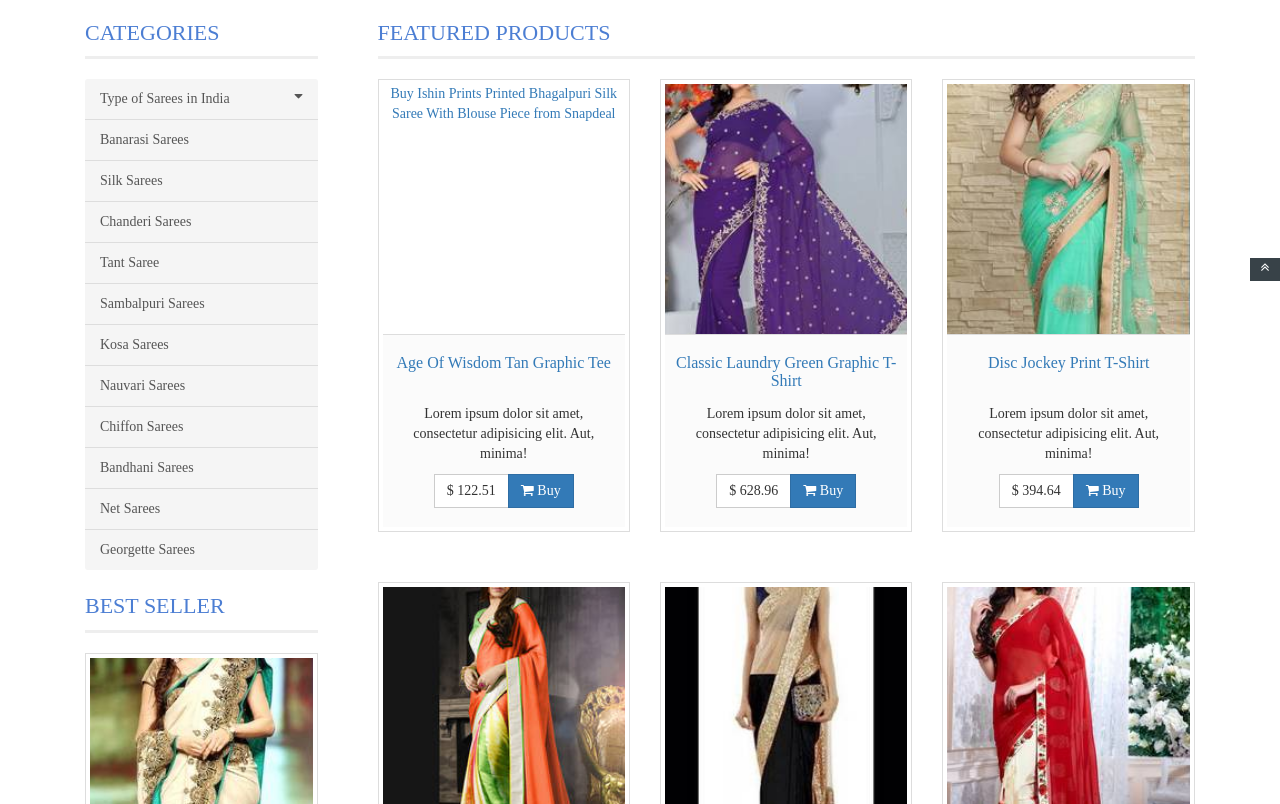
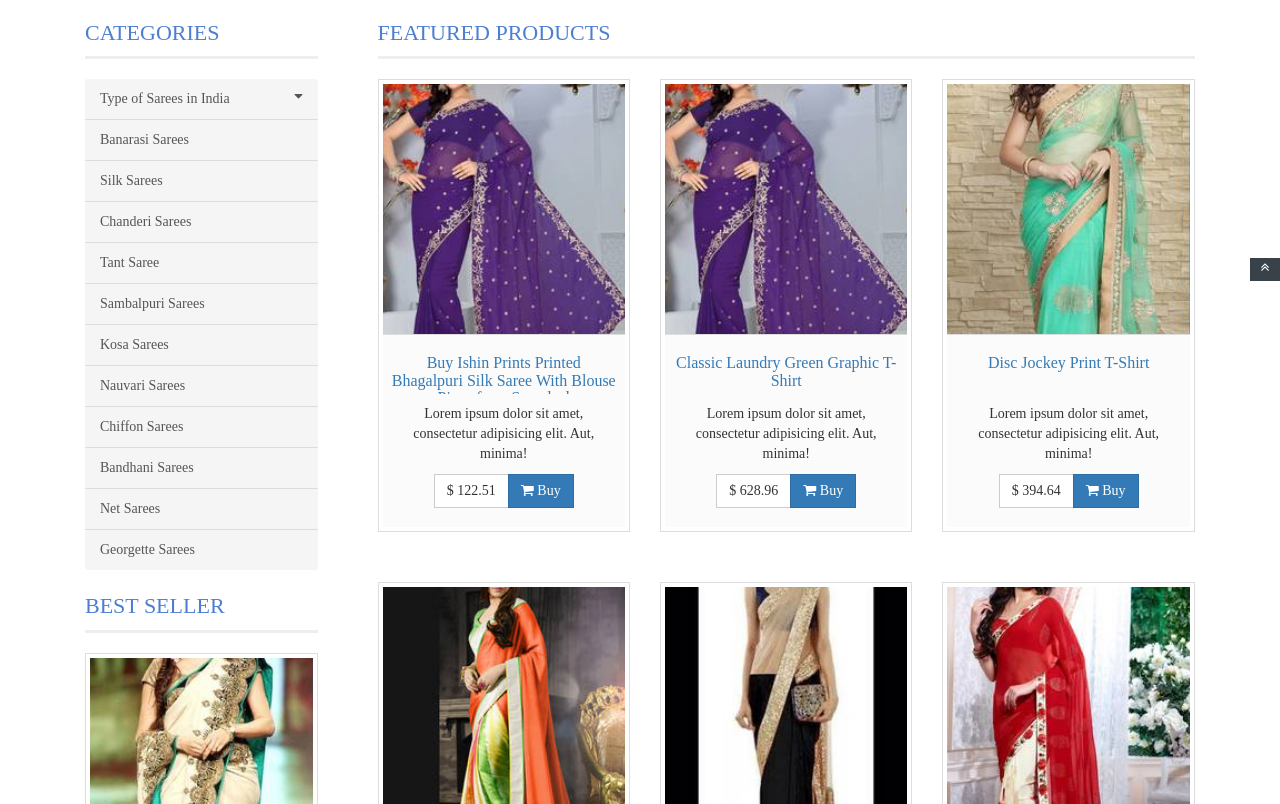
Before and after one commit to anupamryadav/saree, a plain HTML site: page index.html in a window 1280 px wide. Shown: the part 519-1323 px from the top of the page. Drawn offline with nearby package versions, Linux system fonts and the light colour scheme; files whose address does not match are found by name; a web font is replaced by a local one.

Commit message:
add link

```diff
--- a/index.html
+++ b/index.html
@@ -249,13 +249,12 @@
                     </div>
                     <div class="col-lg-4 col-sm-4 hero-feature text-center">
                         <div class="thumbnail">
-
-
-                                <a class="link-p" style="overflow: hidden; position: relative;" href='http://www.snapdeal.com/product/ishin-prints-printed-bhagalpuri-silk/622965100762?utm_source=aff_prog&utm_campaign=afts&offer_id=17&aff_id=70203' target=_blank>Buy Ishin Prints Printed Bhagalpuri Silk Saree With Blouse Piece from Snapdeal</a>
-
-
+                                                       <a href="detail.html" class="link-p" style="overflow: hidden; position: relative;">
+                                <img src="images/product-3.jpg" alt="" style="position: absolute; width: 250px; height: auto; max-width: none; max-height: none; left: -4px; top: 0px;">
+                            </a>
                             <div class="caption prod-caption">
-                                <h4><a href="detail.html">Age Of Wisdom Tan Graphic Tee</a></h4>
+                                <h4>
+                                <a class="link-p" style="overflow: hidden; position: relative;" href='http://www.snapdeal.com/product/ishin-prints-printed-bhagalpuri-silk/622965100762?utm_source=aff_prog&utm_campaign=afts&offer_id=17&aff_id=70203' target=_blank>Buy Ishin Prints Printed Bhagalpuri Silk Saree With Blouse Piece from Snapdeal</a></h4>
                                 <p>Lorem ipsum dolor sit amet, consectetur adipisicing elit. Aut, minima!</p>
                                 <p>
                                     </p><div class="btn-group">
```
